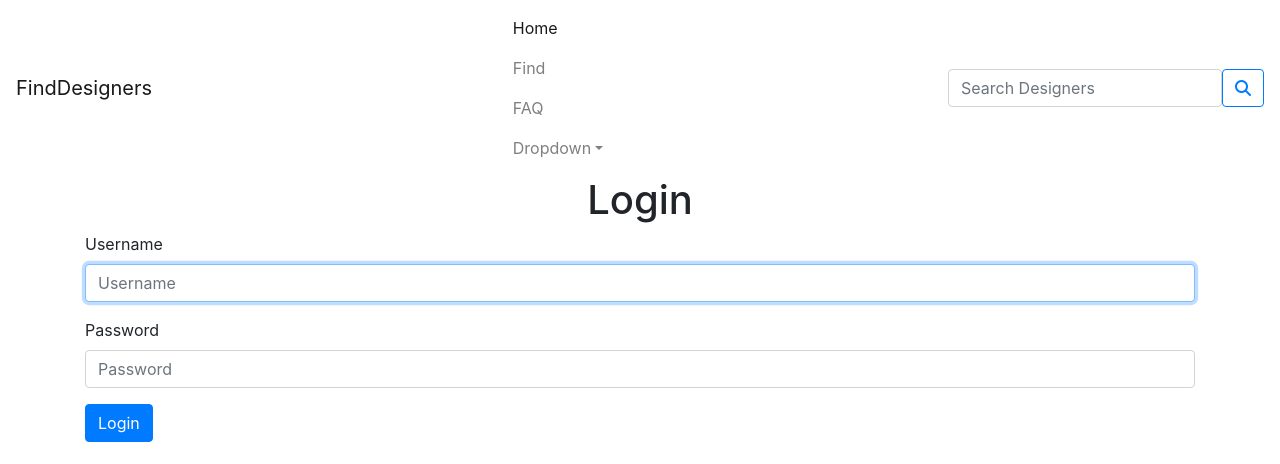
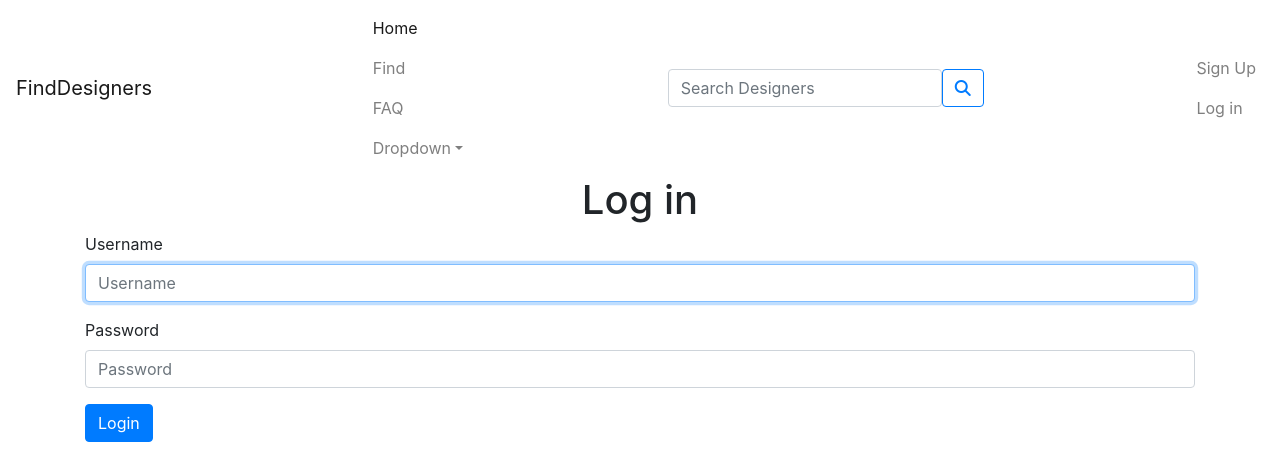
Before and after one commit to JudeMolloy/FindDesigners, a Django app: page /login/ in a window 1280 px wide. Shown: the top 464 px of the page. Run offline with Django 3.2, Linux system fonts and the light colour scheme; some libraries are stand-ins or nearby versions.

Commit message:
Not Major
- Added a little to AUTH and auth buttonsI am going to work on mac so this is why I am committing

```diff
--- a/FindDesigners/urls.py
+++ b/FindDesigners/urls.py
@@ -25,7 +25,7 @@ urlpatterns = [
     url(r'^$', views.landing, name='home'),
     url(r'login/$', views.LoginView.as_view(), name='login'),
     url(r'logout/$', views.LogoutView.as_view(), name='logout'),
-    url(r'signup/$', views.SignUp.as_view(), name='sign_up'),
+    url(r'signup/$', views.SignUp.as_view(), name='signup'),
     url(r'^$/', include('django.contrib.auth.urls')),
     url(r'find', views.find, name='find'),
     url(r'^designer/', include('main.urls')),
--- a/main/templates/main/base.html
+++ b/main/templates/main/base.html
@@ -37,7 +37,27 @@
   <form action="{% url 'main:search' %}" method="GET" class="form-inline float-xs-right">
     <input class="form-control" type="search" placeholder="Search Designers" name="search">
       <button class="btn btn-outline-primary" type="submit"><i class="fa fa-search"></i></button>
-  </form>
+  </form> {# to put the log in, log out, sign up buttons to the right of the search bar just put the form closing tag below the code #}
+
+  {% if user.is_anonymous %}
+      <ul class="nav navbar-nav float-xs-right mx-2">
+        <li class="nav-item">
+            <a class="nav-link" href="signup">Sign Up</a>
+        </li>
+        <li class="nav-item">
+            <a class="nav-link" href="login">Log in</a>
+        </li>
+      </ul>
+  {% endif %}
+
+  {% if user.is_authenticated %}
+      <ul class="nav navbar-nav float-xs-right mx-2">
+        <li class="nav-item">
+            <a class="nav-link" href="logout">Log out</a>
+        </li>
+      </ul>
+  {% endif %}
+
 </nav>
 
     {% block content %}{% endblock content %}
--- a/main/templates/main/login.html
+++ b/main/templates/main/login.html
@@ -4,7 +4,7 @@
 {% block content %}
 
 <div class="container">
-    <h1 class="text-center">Login</h1>
+    <h1 class="text-center">Log in</h1>
     <form method="POST">
         {% csrf_token %}
         {% bootstrap_form form %}
--- a/main/views.py
+++ b/main/views.py
@@ -8,7 +8,7 @@ from django.core.urlresolvers import reverse_lazy
 from django.views import generic
 from django.contrib.auth.decorators import login_required
 
-from . import forms
+from .forms import FilterDesigners, UserCreateForm
 
 
 def landing(request):
@@ -113,6 +113,6 @@ class LogoutView(generic.RedirectView):
 
 
 class SignUp(generic.CreateView):
-    form_class = forms.UserCreateForm
+    form_class = UserCreateForm
     success_url = reverse_lazy('login')
-    template_name = 'main/sign_up.html'
+    template_name = 'main/signup.html'
```
Also changed, not shown: main/templates/main/password_reset_form.html (added, +17 -0 lines), db.sqlite3, main/templates/main/signup.html (renamed from main/templates/main/sign_up.html).
